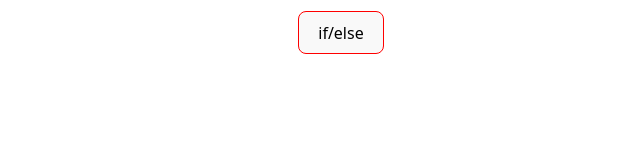
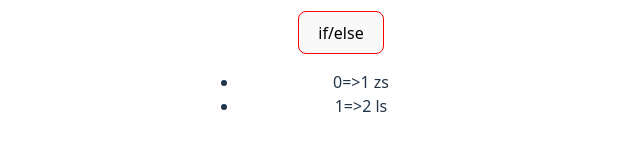
Before and after one commit to nfsp412/front_project, a Vue app in the folder VUE-demo/vite-project/: page / in a window 1280 px wide. Shown: the part 1093-1243 px from the top of the page, without its empty margins (299-939 px from the left). Before the commit the page ends 1179 px from the top, so only its background shows below. Built offline with nearby package versions, Linux system fonts and the light colour scheme.

Commit message:
vue3+vite响应式编程 列表渲染

```diff
--- a/VUE-demo/vite-project/src/App.vue
+++ b/VUE-demo/vite-project/src/App.vue
@@ -87,6 +87,11 @@ let flg11 = () => {
   flg1.value = false;
 };
 
+// 列表渲染 v-for
+let dt3 = reactive([
+  { id: 1, nm: "zs" },
+  { id: 2, nm: "ls" },
+]);
 </script>
 
 <template>
@@ -143,6 +148,11 @@ let flg11 = () => {
     <h5 v-else>No</h5>
     <h5 v-show="flg1">VUE</h5>
     <button @click="flg11()">if/else</button>
+    <br />
+
+    <ul>
+      <li v-for="(i, index) in dt3">{{ index }}=>{{ i.id }} {{ i.nm }}</li>
+    </ul>
   </div>
 </template>
 
```
